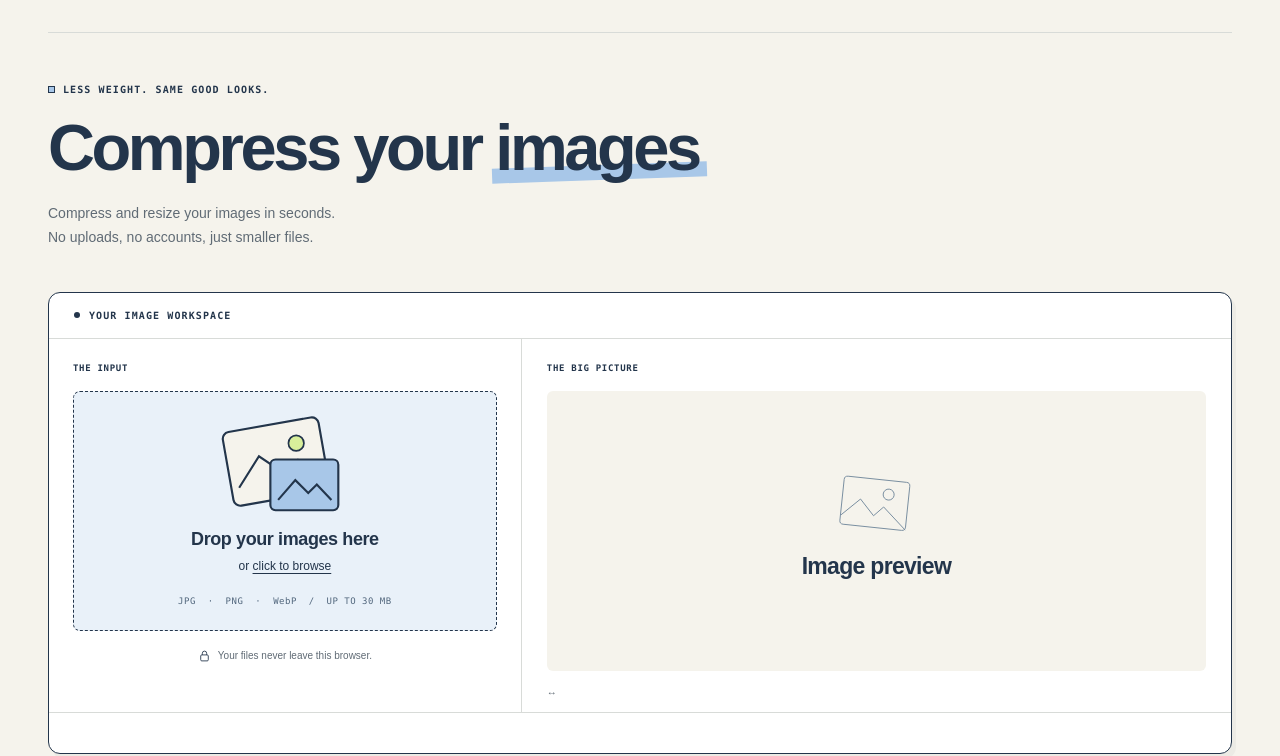
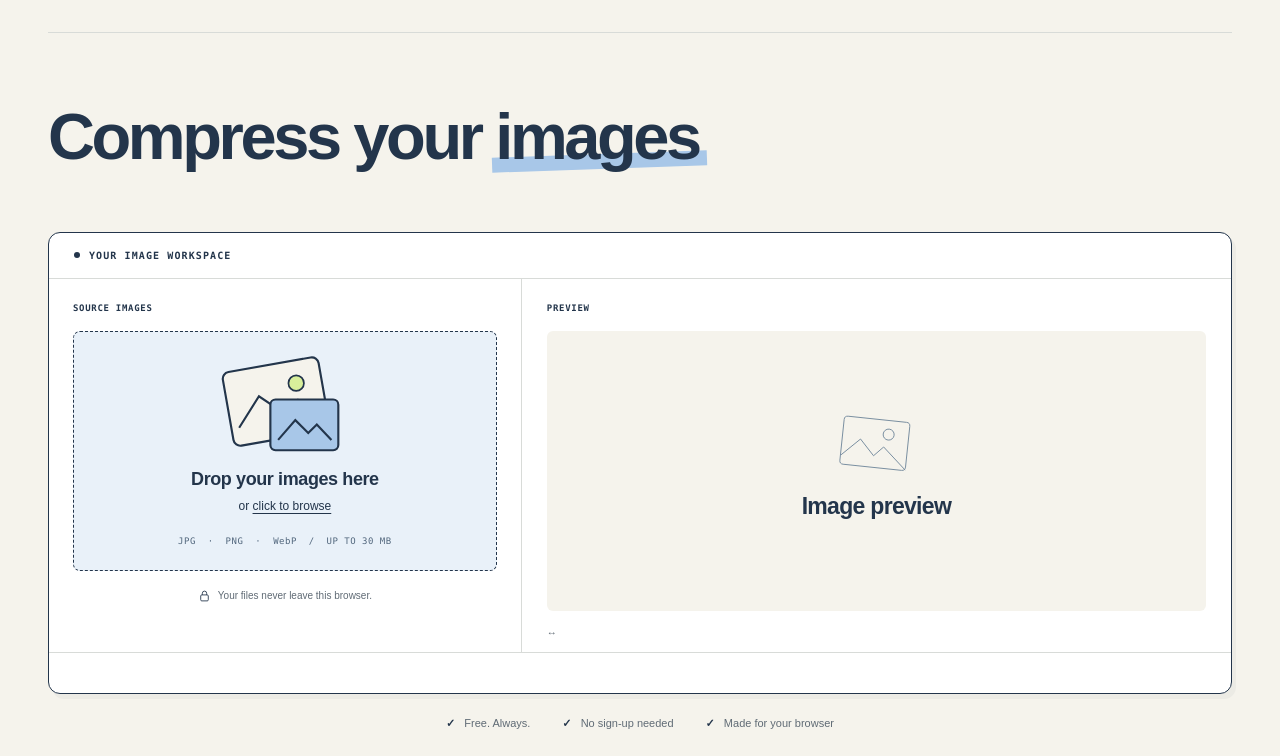
Before and after one commit to aporka-droid/shrink-please, a plain HTML site: page index.html in a window 1280 px wide. Shown: the part 73-829 px from the top of the page. Drawn offline with Linux system fonts and the light colour scheme.

Commit message:
Remove redundant image compressor intro

```diff
--- a/index.html
+++ b/index.html
@@ -19,13 +19,13 @@
   </header>
   <main class="wrap">
     <section class="intro">
-      <div><div class="eyebrow"><span class="tiny-square"></span> LESS WEIGHT. SAME GOOD LOOKS.</div><h1>Compress your <span class="highlight">images</span></h1><p>Compress and resize your images in seconds.<br>No uploads, no accounts, just smaller files.</p></div>
+      <div><h1>Compress your <span class="highlight">images</span></h1></div>
     </section>
     <section class="workstation" aria-label="Image compression workspace">
       <div class="workspace-top"><span><span class="status-dot"></span> YOUR IMAGE WORKSPACE</span></div>
       <div class="workspace-grid">
         <div class="controls-panel">
-          <div class="section-label"><span>THE INPUT</span></div>
+          <div class="section-label"><span>SOURCE IMAGES</span></div>
           <input id="file-input" type="file" accept="image/jpeg,image/png,image/webp,.jpg,.jpeg,.png,.webp" hidden>
           <button id="dropzone" class="dropzone" type="button" aria-label="Choose a JPG, PNG or WebP image">
             <svg class="upload-art" viewBox="0 0 200 130" aria-hidden="true"><rect x="33" y="17" width="113" height="87" rx="8" fill="#F5F3EC" stroke="#23354B" stroke-width="2.5" transform="rotate(-10 89 60)"/><path d="m42 83 29-32 26 25 18-13 24 23" fill="none" stroke="#23354B" stroke-width="2.5" transform="rotate(-10 89 60)"/><circle cx="113" cy="39" r="9" fill="#D8EF9B" stroke="#23354B" stroke-width="2"/><rect x="83" y="58" width="79" height="59" rx="6" fill="#A8C7E8" stroke="#23354B" stroke-width="2.5"/><path d="m92 105 20-23 15 15 10-10 17 18" fill="none" stroke="#23354B" stroke-width="2.5"/></svg>
@@ -46,7 +46,7 @@
           <div class="device-note"><svg viewBox="0 0 24 24" aria-hidden="true"><rect x="5" y="10" width="14" height="11" rx="2"/><path d="M8 10V7a4 4 0 0 1 8 0v3"/></svg> Your files never leave this browser.</div>
         </div>
         <div class="preview-panel">
-          <div class="section-label"><span>THE BIG PICTURE</span></div>
+          <div class="section-label"><span>PREVIEW</span></div>
           <div id="preview-empty" class="preview-empty"><div class="empty-graphic"><svg viewBox="0 0 140 108" aria-hidden="true"><rect x="13" y="12" width="108" height="79" rx="6"/><circle cx="88" cy="35" r="9"/><path d="m14 76 29-29 24 25 15-16 39 34"/></svg></div><h2>Image preview</h2></div>
           <div id="comparison" class="comparison" hidden>
             <img id="processed-image" alt="Compressed image preview" draggable="false"><img id="original-image" class="original-image" alt="Original image preview" draggable="false">
```
